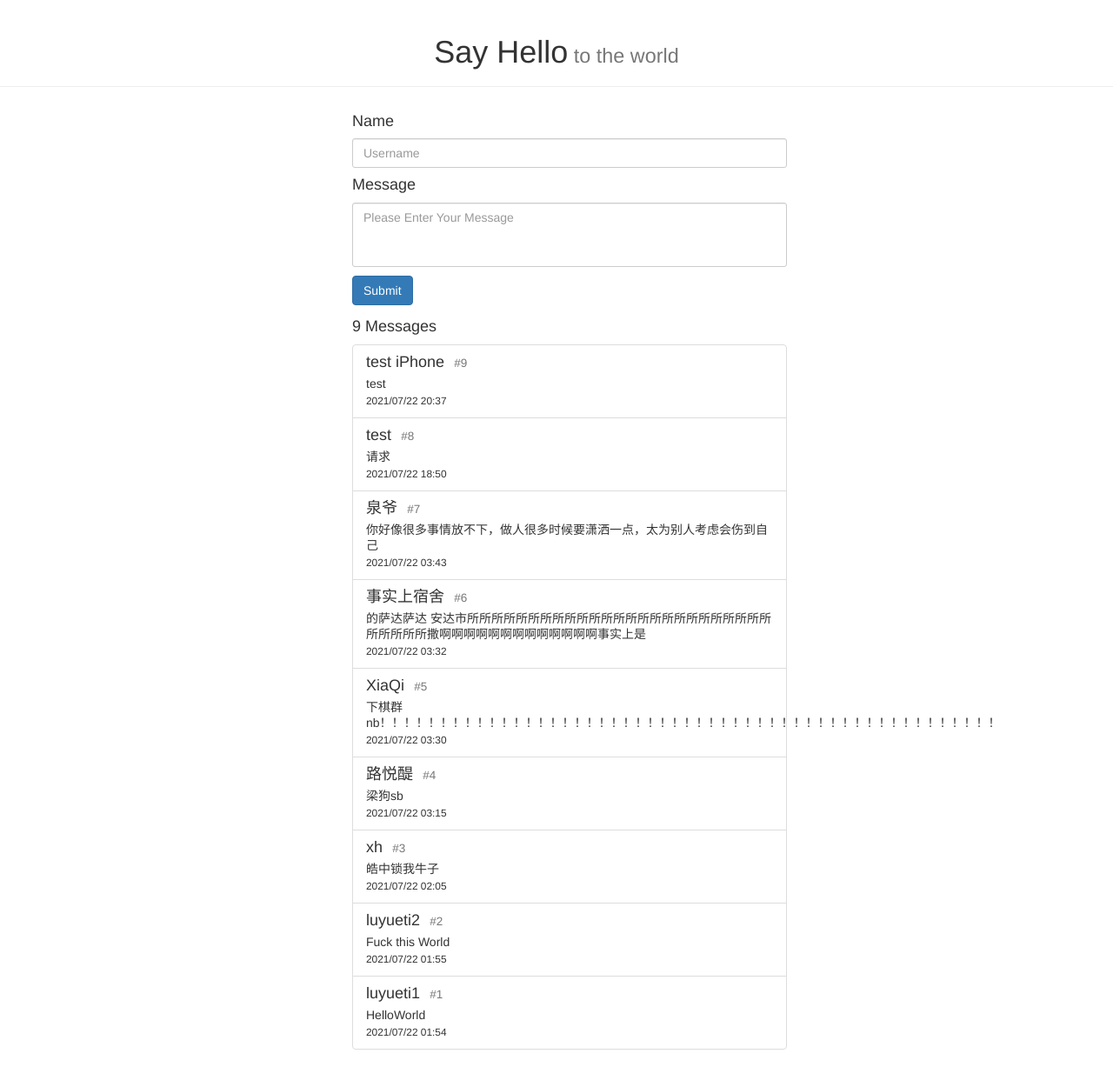
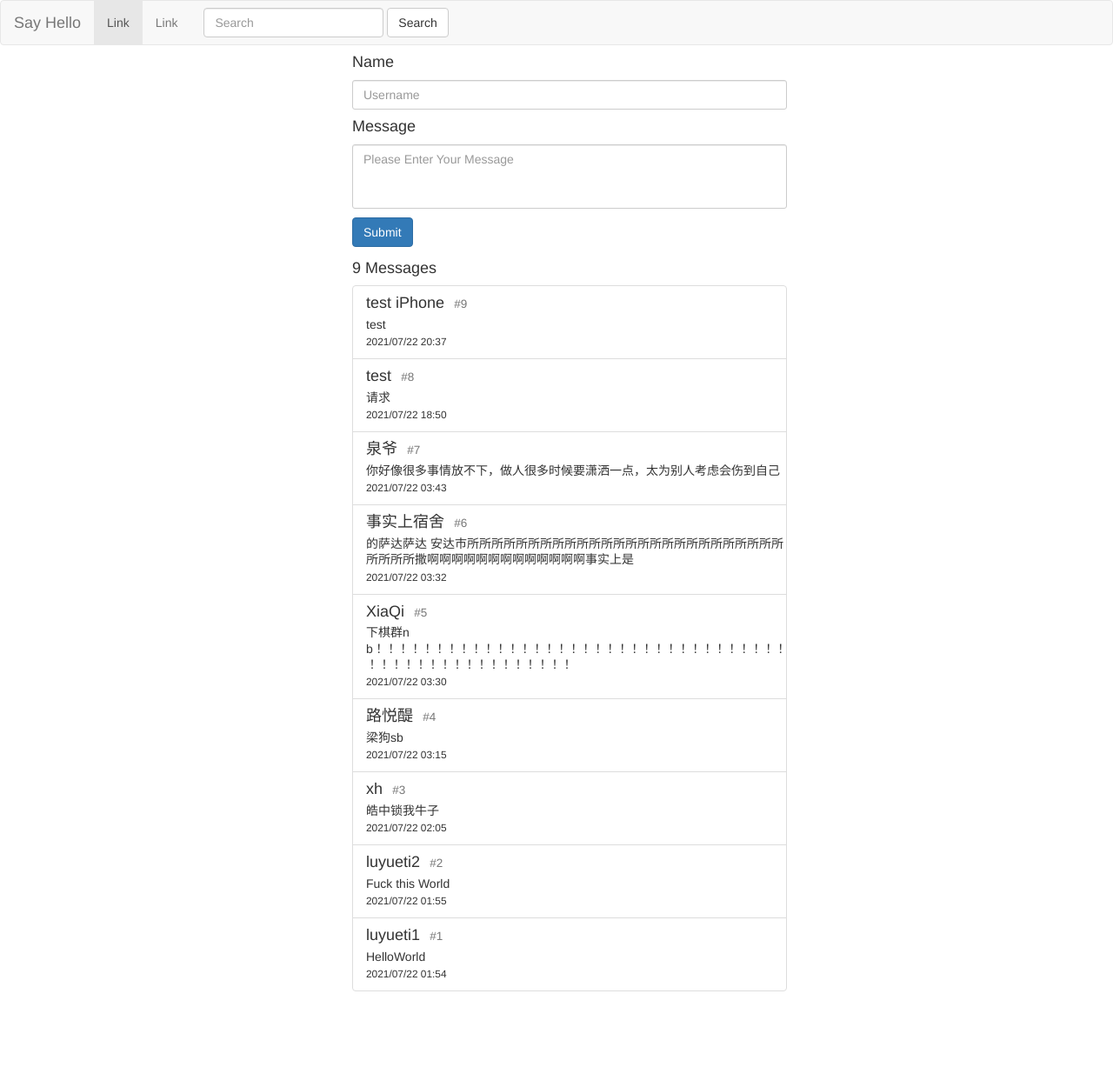
Before and after one commit to luyueti111/sayhellov1.0, a Flask app: page / in a window 1280 px wide. Shown: the whole page at 87% size. After the commit the page ends 1140 px from the top, so only its background shows below. Run offline with Flask 2, Linux system fonts and the light colour scheme; data comes from the database, SQL or seed files in the repository; both versions use the stored data as it was after the commit; some libraries are stand-ins or nearby versions.

Commit message:
添加了搜索功能

```diff
--- a/sayhello/forms.py
+++ b/sayhello/forms.py
@@ -7,3 +7,8 @@ class HelloForm(FlaskForm):
     name = StringField('Name', validators=[DataRequired(), Length(1, 20)])
     body = TextAreaField('Message', validators=[DataRequired(), Length(1, 200)])
     submit = SubmitField('Submit')
+
+
+class SearchForm(FlaskForm):
+    body = StringField('SearchMessage', validators=[DataRequired()])
+    submit = SubmitField('Search')
--- a/sayhello/templates/index.html
+++ b/sayhello/templates/index.html
@@ -38,7 +38,7 @@
             {% for message in messages %}
                 <li class="list-group-item">
                     <h4 class="list-group-item-heading">{{ message.name }}<small>&nbsp;&nbsp;&nbsp;#{{ loop.revindex }}</small></h4>
-                    <p class="list-group-item-text">{{ message.body }}</p>
+                    <p class="list-group-item-text" style="width: 490px; word-break: break-all; word-wrap: break-word">{{ message.body }}</p>
                     <small>
                         {{ message.timestamp.strftime('%Y/%m/%d %H:%M') }}
                     </small>
--- /dev/null
+++ b/sayhello/templates/index_with_base.html
@@ -0,0 +1,29 @@
+{% extends 'nav_base.html' %}
+{% block content %}
+    <form role="form" method="post">
+            {{ form.csrf_token }}
+            <div class="form-group">
+                <div class="input-group">
+                    {{ form.name.label(class="h4") }}<br>
+                    {{ form.name(class="form-control ", style="width: 500px; border-radius:3px;", placeholder="Username") }}
+                </div>
+                <div class="input-group">
+                    {{ form.body.label(class="h4") }}<br>
+                    {{ form.body(class="form-control", placeholder="Please Enter Your Message", rows="3", style="width: 500px;resize: none; border-radius:3px;") }}
+                </div>
+                {{ form.submit(class="btn btn-primary", type="submit", style="margin-top: 10px;") }}
+            </div>
+        </form>
+        <h4>{{ messages|length }} Messages</h4>
+        <ul class="list-group" style="width: 500px">
+            {% for message in messages %}
+                <li class="list-group-item">
+                    <h4 class="list-group-item-heading">{{ message.name }}<small>&nbsp;&nbsp;&nbsp;#{{ loop.revindex }}</small></h4>
+                    <p class="list-group-item-text" style="width: 490px; word-break: break-all; word-wrap: break-word">{{ message.body }}</p>
+                    <small>
+                        {{ message.timestamp.strftime('%Y/%m/%d %H:%M') }}
+                    </small>
+                </li>
+            {% endfor %}
+        </ul>
+{% endblock content %}
--- /dev/null
+++ b/sayhello/templates/nav_base.html
@@ -0,0 +1,56 @@
+<!DOCTYPE html>
+<html lang="en">
+<head>
+    <meta charset="utf-8">
+    <meta http-equiv="X-UA-Compatible" content="IE=edge">
+    <meta name="viewport" content="width=device-width, initial-scale=1">
+    <!-- 上述3个meta标签*必须*放在最前面，任何其他内容都*必须*跟随其后！ -->
+    <title>Say Hello</title>
+
+    <!-- Bootstrap -->
+    <link rel="stylesheet" href="https://stackpath.bootstrapcdn.com/bootstrap/3.4.1/css/bootstrap.min.css" integrity="sha384-HSMxcRTRxnN+Bdg0JdbxYKrThecOKuH5zCYotlSAcp1+c8xmyTe9GYg1l9a69psu" crossorigin="anonymous">
+    <link rel="stylesheet" href="{{ url_for('static', filename="/bootstrap-3.4.1-dist/css/bootstrap.min.css") }}">
+    <!-- HTML5 shim 和 Respond.js 是为了让 IE8 支持 HTML5 元素和媒体查询（media queries）功能 -->
+    <!-- 警告：通过 file:// 协议（就是直接将 html 页面拖拽到浏览器中）访问页面时 Respond.js 不起作用 -->
+
+</head>
+<body>
+    <nav class="navbar navbar-default" style="margin: 0 auto;">
+      <div class="container-fluid">
+        <!-- Brand and toggle get grouped for better mobile display -->
+        <div class="navbar-header">
+          <button type="button" class="navbar-toggle collapsed" data-toggle="collapse" data-target="#bs-example-navbar-collapse-1" aria-expanded="false">
+            <span class="sr-only">Toggle navigation</span>
+            <span class="icon-bar"></span>
+            <span class="icon-bar"></span>
+            <span class="icon-bar"></span>
+          </button>
+          <a class="navbar-brand" href={{ url_for('index') }}>Say Hello</a>
+        </div>
+        <!-- Collect the nav links, forms, and other content for toggling -->
+        <div class="collapse navbar-collapse" id="bs-example-navbar-collapse-1">
+          <ul class="nav navbar-nav">
+            <li class="active"><a href="#">Link <span class="sr-only">(current)</span></a></li>
+            <li><a href="#">Link</a></li>
+          </ul>
+          <form class="navbar-form navbar-left" method="post" action="{{ url_for('searchMessage') }}">
+              {{ searchForm.csrf_token }}
+            <div class="form-group">
+              {{ searchForm.body(class="form-control", placeholder="Search") }}
+            </div>
+              {{ searchForm.submit(type="submit", class="btn btn-default") }}
+          </form>
+        </div><!-- /.navbar-collapse -->
+      </div><!-- /.container-fluid -->
+    </nav>
+    {% block pageHead %}{% endblock pageHead %}
+    <div class="container" style="margin: 0 auto; width: 500px">
+        {% block content %}{% endblock content %}
+    </div>
+
+    <!-- jQuery (Bootstrap 的所有 JavaScript 插件都依赖 jQuery，所以必须放在前边) -->
+    <script src="https://cdn.jsdelivr.net/npm/jquery@1.12.4/dist/jquery.min.js" integrity="sha384-nvAa0+6Qg9clwYCGGPpDQLVpLNn0fRaROjHqs13t4Ggj3Ez50XnGQqc/r8MhnRDZ" crossorigin="anonymous"></script>
+    <!-- 加载 Bootstrap 的所有 JavaScript 插件。你也可以根据需要只加载单个插件。 -->
+    <script src="https://stackpath.bootstrapcdn.com/bootstrap/3.4.1/js/bootstrap.min.js" integrity="sha384-aJ21OjlMXNL5UyIl/XNwTMqvzeRMZH2w8c5cRVpzpU8Y5bApTppSuUkhZXN0VxHd" crossorigin="anonymous"></script>
+</body>
+</html>
--- a/sayhello/views.py
+++ b/sayhello/views.py
@@ -1,12 +1,14 @@
 from flask import flash, redirect, url_for, render_template
 from sayhello import app, db
 from sayhello.models import Message
-from sayhello.forms import HelloForm
+from sayhello.forms import HelloForm, SearchForm
+from sqlalchemy import or_
 
 
 @app.route('/', methods=['GET', 'POST'])
 def index():
     form = HelloForm()
+    searchForm = SearchForm()
     if form.validate_on_submit():
         name = form.name.data
         body = form.body.data
@@ -15,4 +17,21 @@ def index():
         db.session.commit()
         return redirect(url_for('index'))
     messages = Message.query.all()
-    return render_template('index.html', form=form, messages=list(reversed(messages)))
+    return render_template('index_with_base.html',
+                           form=form,
+                           searchForm=searchForm,
+                           messages=list(reversed(messages)))
+
+
+@app.route('/search', methods=['GET', 'POST'])
+def searchMessage():
+    searchForm = SearchForm()
+    if searchForm.validate_on_submit():
+        searchRule = searchForm.body.data
+        searchedMessage = Message.query.filter(or_(Message.body.like('%'+searchRule+'%'),
+                                                   Message.name.like('%'+searchRule+'%')))
+
+        return render_template('search.html',
+                               searchNumber=searchedMessage.count(),
+                               messages=searchedMessage,
+                               searchForm=searchForm)
```
Also changed, not shown: sayhello/templates/search.html (added, +21 -0 lines), data.db, 1 other file.
